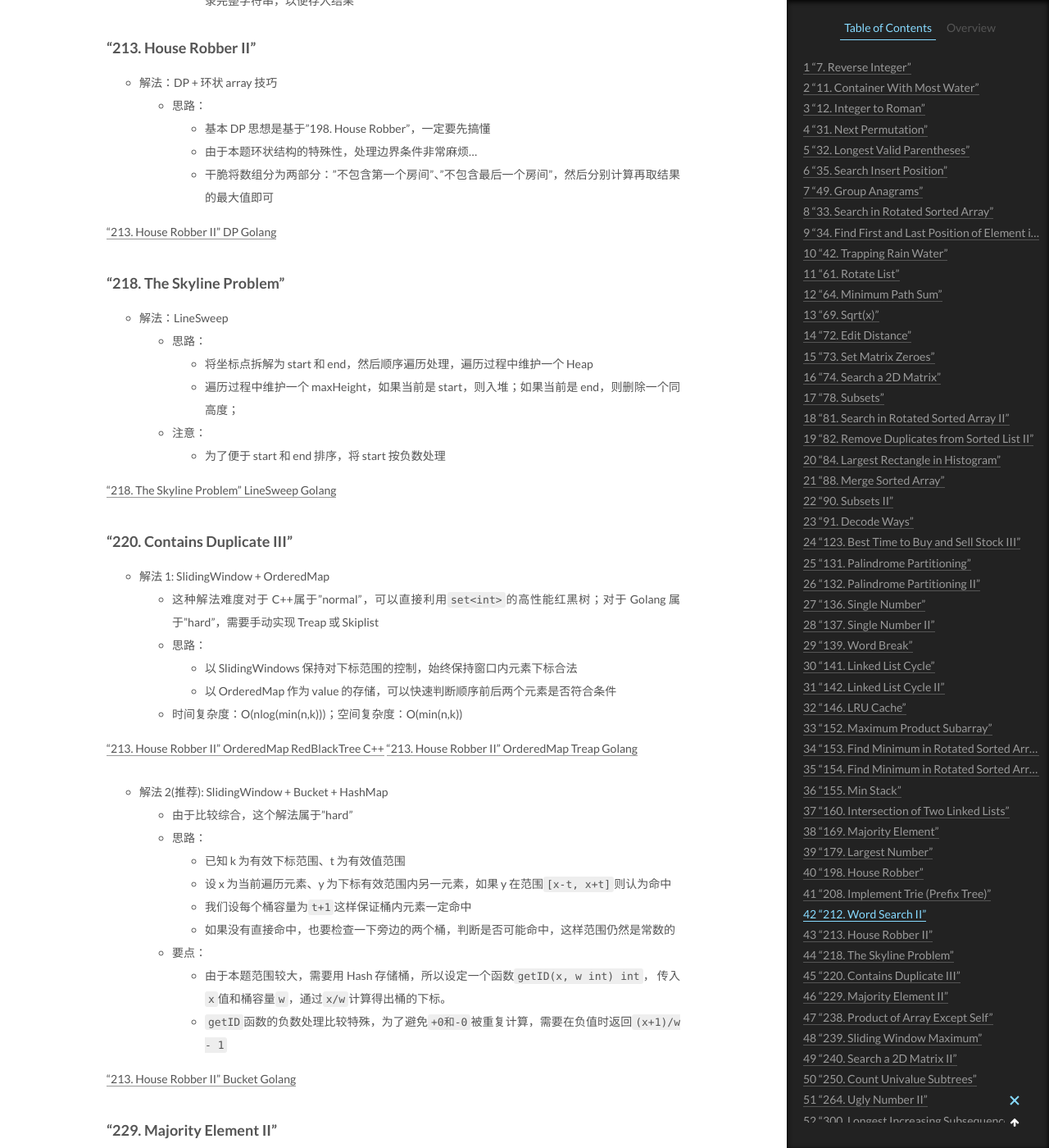
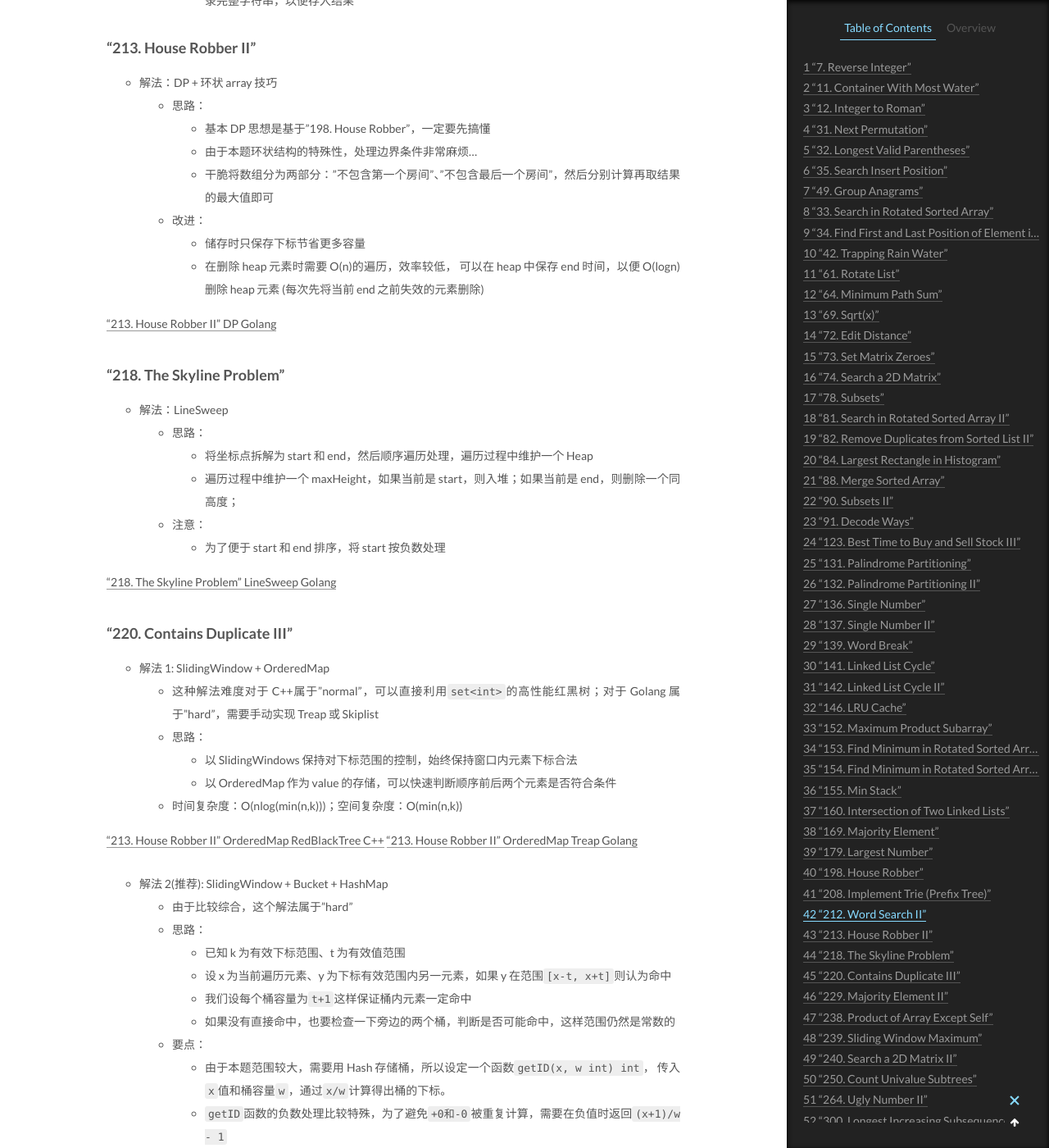
Before and after one commit to CodeHunter2006/CodeHunter2006.github.io, a Jekyll site: the page built from _posts/2020-12-27-LeetCode_Question_Category.md, in a window 1280 px wide and 1400 px high, scrolled down 12815 px. Shown: the whole window at 82% size. Built offline with Jekyll 4.4.1, drawn with Linux system fonts in a browser that asks for light colours; formulas are drawn with MathJax 3.

Commit message:
[doc]: add contents.

```diff
--- a/_posts/2020-12-27-LeetCode_Question_Category.md
+++ b/_posts/2020-12-27-LeetCode_Question_Category.md
@@ -464,6 +464,11 @@ tags: Algorithm Leetcode
     - 基本 DP 思想是基于"198. House Robber"，一定要先搞懂
     - 由于本题环状结构的特殊性，处理边界条件非常麻烦...
     - 干脆将数组分为两部分："不包含第一个房间"、"不包含最后一个房间"，然后分别计算再取结果的最大值即可
+  - 改进：
+    - 储存时只保存下标节省更多容量
+    - 在删除 heap 元素时需要 O(n)的遍历，效率较低，
+      可以在 heap 中保存 end 时间，以便 O(logn)删除 heap 元素
+      (每次先将当前 end 之前失效的元素删除)
 
 ["213. House Robber II" DP Golang]()
 
```
